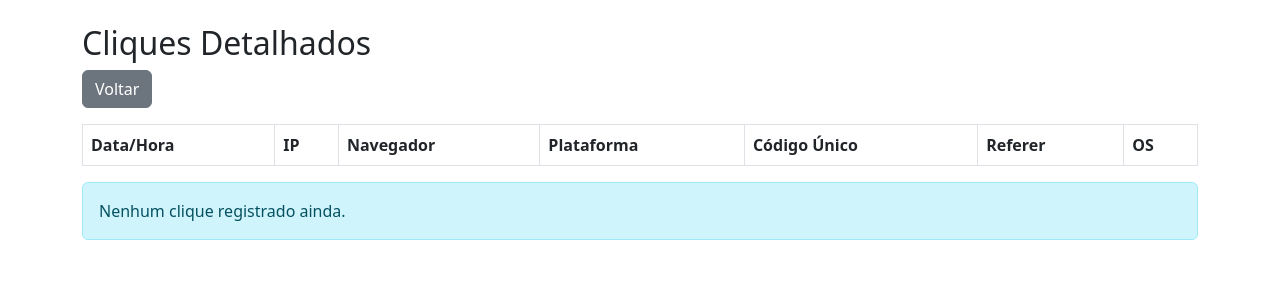
After one commit to gustavoareis/linktracker, a Flask app: page /cliques in a window 1280 px wide. The commit adds this page. Shown: the top 300 px of the page. Run offline with Flask 3, Linux system fonts and the light colour scheme; the visitor is signed in with stand-in values (Sample User, id 1); lists and menus that the app fills with data are empty.

Commit message:
Update
Tela de cliques

```diff
--- a/app.py
+++ b/app.py
@@ -28,6 +28,18 @@ def proteger_rotas():
 
     if request.path not in rotas_publicas and not session.get('logged_in'):
         return redirect(url_for('login'))
+
+#Rota para exibir cliques detalhados
+@app.route('/cliques')
+def cliques_detalhados():
+    try:
+        df = pd.read_csv('data/cliques_detalhados.csv', dtype=str)
+        cliques = df.to_dict(orient='records')
+    except FileNotFoundError:
+        cliques = []
+    except pd.errors.EmptyDataError:
+        cliques = []
+    return render_template('cliques.html', cliques=cliques)
 
 #Login
 @app.route('/login', methods=['GET', 'POST'])
@@ -64,13 +76,25 @@ def home(codigo_unico):
     try:
         df = pd.read_csv('data/codigos_uuid.csv', sep=';', dtype=str)
         if codigo_unico in df['uuid'].values:
-            # Aqui você pode adicionar lógica para registrar o clique, se desejar
-            # Exemplo: salvar informações mínimas do clique
+            # Coletar informações detalhadas do clique
+            from user_agents import parse as parse_ua
             import pandas as pd
             from datetime import datetime
+            user_agent_str = request.headers.get('User-Agent', '')
+            user_agent = parse_ua(user_agent_str)
+            ip = request.headers.get('X-Forwarded-For', request.remote_addr)
+            navegador = user_agent.browser.family
+            plataforma = user_agent.device.family
+            os_info = user_agent.os.family
+            referer = request.headers.get('Referer', '')
             clique_info = pd.DataFrame([{
+                'data_hora': datetime.now().isoformat(),
+                'ip': ip,
+                'navegador': navegador,
+                'plataforma': plataforma,
                 'codigo_unico': codigo_unico,
-                'data_hora': datetime.now().isoformat()
+                'referer': referer,
+                'os': os_info
             }])
             clique_info.to_csv('data/cliques_detalhados.csv', mode='a', header=False, index=False)
             # envio de email removido
--- a/data/cliques_detalhados.csv
+++ b/data/cliques_detalhados.csv
@@ -0,0 +1 @@
+data_hora,ip,navegador,plataforma,codigo_unico,referer,os
--- a/data/codigos_uuid.csv
+++ b/data/codigos_uuid.csv
@@ -1,2 +1 @@
 uuid;link
-06222430392;https://www.youtube.com/
--- /dev/null
+++ b/templates/cliques.html
@@ -0,0 +1,43 @@
+<!DOCTYPE html>
+<html lang="pt-br">
+<head>
+    <meta charset="UTF-8">
+    <title>Cliques Detalhados</title>
+    <link rel="stylesheet" href="https://cdn.jsdelivr.net/npm/bootstrap@5.3.0/dist/css/bootstrap.min.css">
+</head>
+<body>
+    <div class="container mt-4">
+        <h2>Cliques Detalhados</h2>
+        <a href="/" class="btn btn-secondary mb-3">Voltar</a>
+        <table class="table table-striped table-bordered">
+            <thead>
+                <tr>
+                    <th>Data/Hora</th>
+                    <th>IP</th>
+                    <th>Navegador</th>
+                    <th>Plataforma</th>
+                    <th>Código Único</th>
+                    <th>Referer</th>
+                    <th>OS</th>
+                </tr>
+            </thead>
+            <tbody>
+                {% for row in cliques %}
+                <tr>
+                    <td>{{ row['data_hora'] }}</td>
+                    <td>{{ row['ip'] }}</td>
+                    <td>{{ row['navegador'] }}</td>
+                    <td>{{ row['plataforma'] }}</td>
+                    <td>{{ row['codigo_unico'] }}</td>
+                    <td>{{ row['referer'] }}</td>
+                    <td>{{ row['os'] }}</td>
+                </tr>
+                {% endfor %}
+            </tbody>
+        </table>
+        {% if not cliques %}
+        <div class="alert alert-info">Nenhum clique registrado ainda.</div>
+        {% endif %}
+    </div>
+</body>
+</html>
--- a/templates/index.html
+++ b/templates/index.html
@@ -141,7 +141,8 @@
 
 <body>
     <div class="container">
-        <div class="logout-button-container">
+        <div class="d-flex justify-content-end gap-2 mb-3">
+            <a href="/cliques" class="btn btn-info">Ver Cliques Detalhados</a>
             <a href="{{ url_for('logout') }}" class="btn btn-danger">Sair</a>
         </div>
 
```
